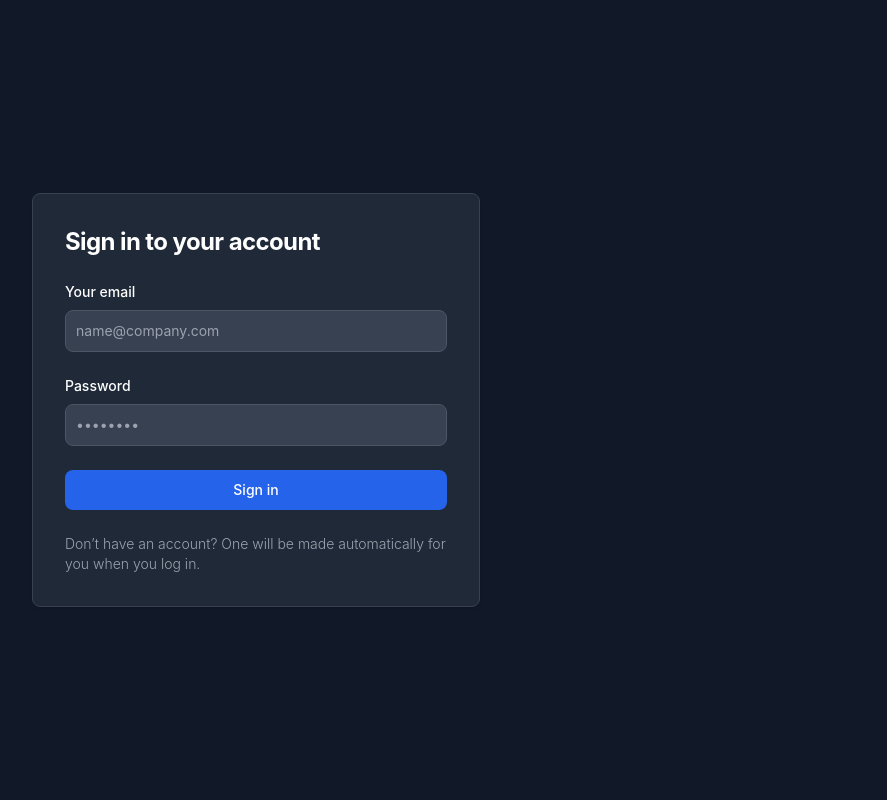
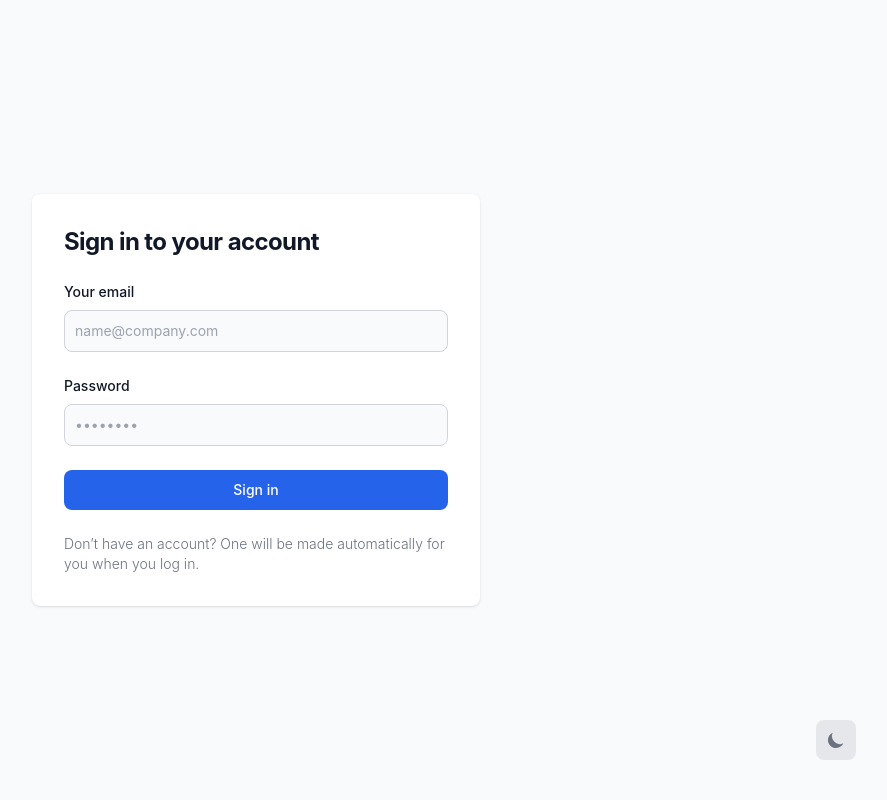
Before and after one commit to CoolCoderSJ/organizeAIO, a Flask app: page /login in a window 1280 px wide. Shown: the whole page, without its empty margins (384-1271 px from the left). Run offline with Flask 3, Linux system fonts and the light colour scheme; parts of the project's set-up code (start-up, migrations or seed data) failed here and were passed over; some libraries are stand-ins or nearby versions.

Commit message:
light/dark toggle

```diff
--- a/app/templates/base.html
+++ b/app/templates/base.html
@@ -20,8 +20,6 @@
             document.documentElement.classList.remove('dark')
         }
 
-        // force dark theme for now because light theme sucks
-        document.documentElement.classList.add('dark')
 
         tailwind.config = {
         darkMode: 'class',
@@ -69,13 +67,60 @@
             }
         }
         }
+
     </script>
     {% block head %}{% endblock %}
 </head>
 <body class="bg-gray-50 dark:bg-gray-900">
+    <button id="theme-toggle" type="button" class="bg-gray-200 dark:bg-gray-800 border-radius-[50%] fixed bottom-10 right-10 text-gray-500 dark:text-gray-400 hover:bg-gray-100 dark:hover:bg-gray-700 focus:outline-none focus:ring-4 focus:ring-gray-200 dark:focus:ring-gray-700 rounded-lg text-sm p-2.5">
+        <svg id="theme-toggle-dark-icon" class="hidden w-5 h-5" fill="currentColor" viewBox="0 0 20 20" xmlns="http://www.w3.org/2000/svg"><path d="M17.293 13.293A8 8 0 016.707 2.707a8.001 8.001 0 1010.586 10.586z"></path></svg>
+        <svg id="theme-toggle-light-icon" class="hidden w-5 h-5" fill="currentColor" viewBox="0 0 20 20" xmlns="http://www.w3.org/2000/svg"><path d="M10 2a1 1 0 011 1v1a1 1 0 11-2 0V3a1 1 0 011-1zm4 8a4 4 0 11-8 0 4 4 0 018 0zm-.464 4.95l.707.707a1 1 0 001.414-1.414l-.707-.707a1 1 0 00-1.414 1.414zm2.12-10.607a1 1 0 010 1.414l-.706.707a1 1 0 11-1.414-1.414l.707-.707a1 1 0 011.414 0zM17 11a1 1 0 100-2h-1a1 1 0 100 2h1zm-7 4a1 1 0 011 1v1a1 1 0 11-2 0v-1a1 1 0 011-1zM5.05 6.464A1 1 0 106.465 5.05l-.708-.707a1 1 0 00-1.414 1.414l.707.707zm1.414 8.486l-.707.707a1 1 0 01-1.414-1.414l.707-.707a1 1 0 011.414 1.414zM4 11a1 1 0 100-2H3a1 1 0 000 2h1z" fill-rule="evenodd" clip-rule="evenodd"></path></svg>
+    </button>
     {% block content %}
     {% endblock %}
     <script src="https://cdnjs.cloudflare.com/ajax/libs/flowbite/2.2.0/flowbite.min.js"></script>
     <script async src="https://umami.shuchir.dev/script.js" data-website-id="698de00d-70c5-4f5b-a170-cdf1368d1829"></script>
+    <script>
+        var themeToggleDarkIcon = document.getElementById('theme-toggle-dark-icon');
+        var themeToggleLightIcon = document.getElementById('theme-toggle-light-icon');
+
+        // Change the icons inside the button based on previous settings
+        if (localStorage.getItem('color-theme') === 'dark' || (!('color-theme' in localStorage) && window.matchMedia('(prefers-color-scheme: dark)').matches)) {
+            themeToggleLightIcon.classList.remove('hidden');
+        } else {
+            themeToggleDarkIcon.classList.remove('hidden');
+        }
+
+        var themeToggleBtn = document.getElementById('theme-toggle');
+
+        themeToggleBtn.addEventListener('click', function() {
+
+            // toggle icons inside button
+            themeToggleDarkIcon.classList.toggle('hidden');
+            themeToggleLightIcon.classList.toggle('hidden');
+
+            // if set via local storage previously
+            if (localStorage.getItem('color-theme')) {
+                if (localStorage.getItem('color-theme') === 'light') {
+                    document.documentElement.classList.add('dark');
+                    localStorage.setItem('color-theme', 'dark');
+                } else {
+                    document.documentElement.classList.remove('dark');
+                    localStorage.setItem('color-theme', 'light');
+                }
+
+            // if NOT set via local storage previously
+            } else {
+                if (document.documentElement.classList.contains('dark')) {
+                    document.documentElement.classList.remove('dark');
+                    localStorage.setItem('color-theme', 'light');
+                } else {
+                    document.documentElement.classList.add('dark');
+                    localStorage.setItem('color-theme', 'dark');
+                }
+            }
+
+        });
+    </script>
 </body>
 </html>
--- a/app/templates/registration_form.html
+++ b/app/templates/registration_form.html
@@ -36,7 +36,7 @@
 <ul class="mx-4 md:mx-24 max-w-screen mb-8 lg:mb-16 bg-gray-50 dark:bg-gray-900 sortable">
     {% for item in form %}
     <li id="{{ item['$id'] }}" style="list-style: none; align-items: center" class="border-primary-800 py-8 px-8 border w-full md:w-[50%] mb-6 rounded-lg flex gap-8">
-        <i class="fa-solid fa-grip-vertical" style="color: white; cursor: grab;"></i>
+        <i class="fa-solid fa-grip-vertical dark:text-white" style="cursor: grab;"></i>
         <div>
             <h3 class="mb-4 text-3xl tracking-tight font-bold text-gray-900 dark:text-white">{{ item['placeholder'] }}</h3>
            {% if item['description'] %} <p class="mb-4 text-xl tracking-tight text-gray-900 dark:text-white">{{ item['description'] }}</p>{% endif %}
```
